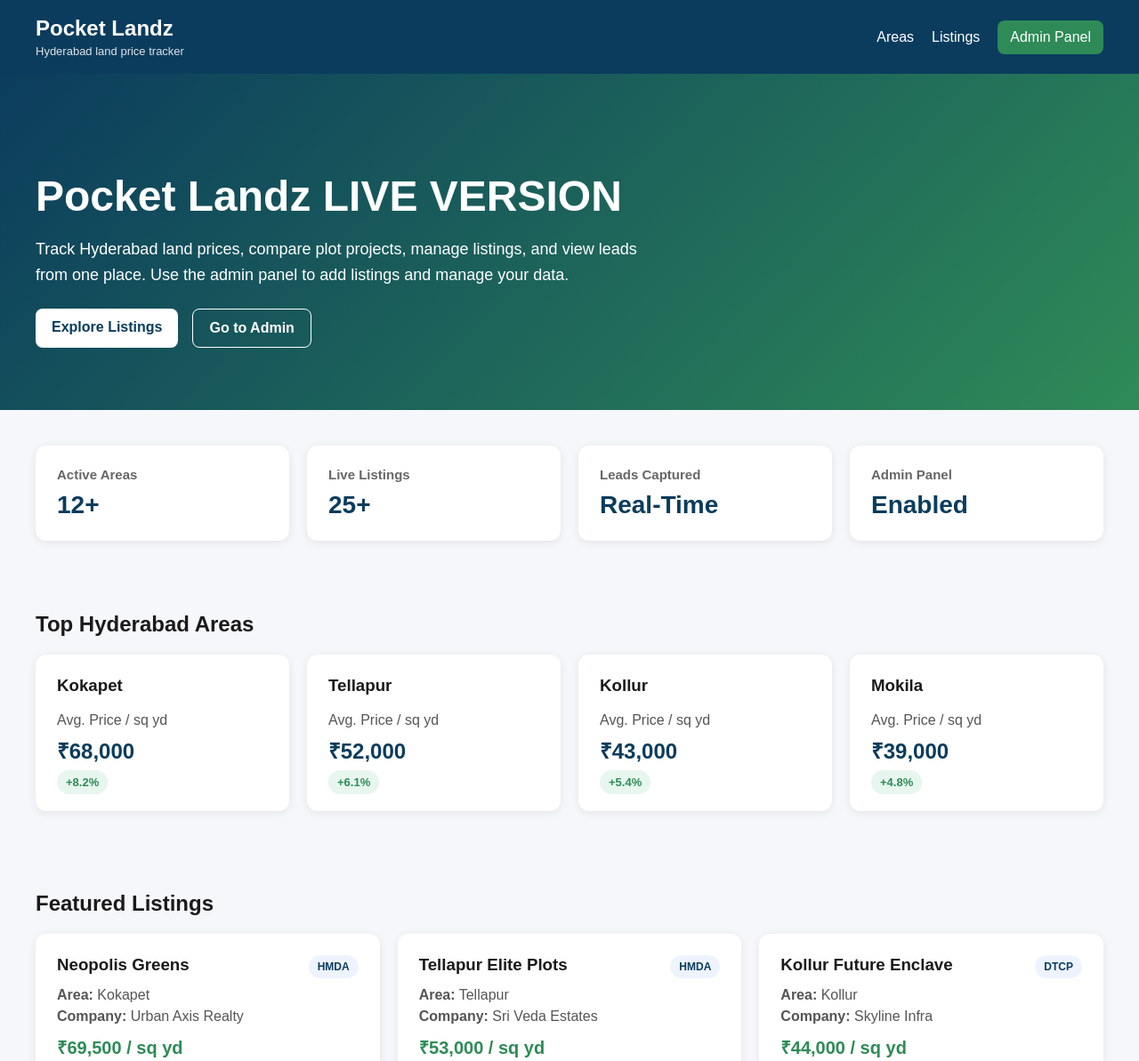
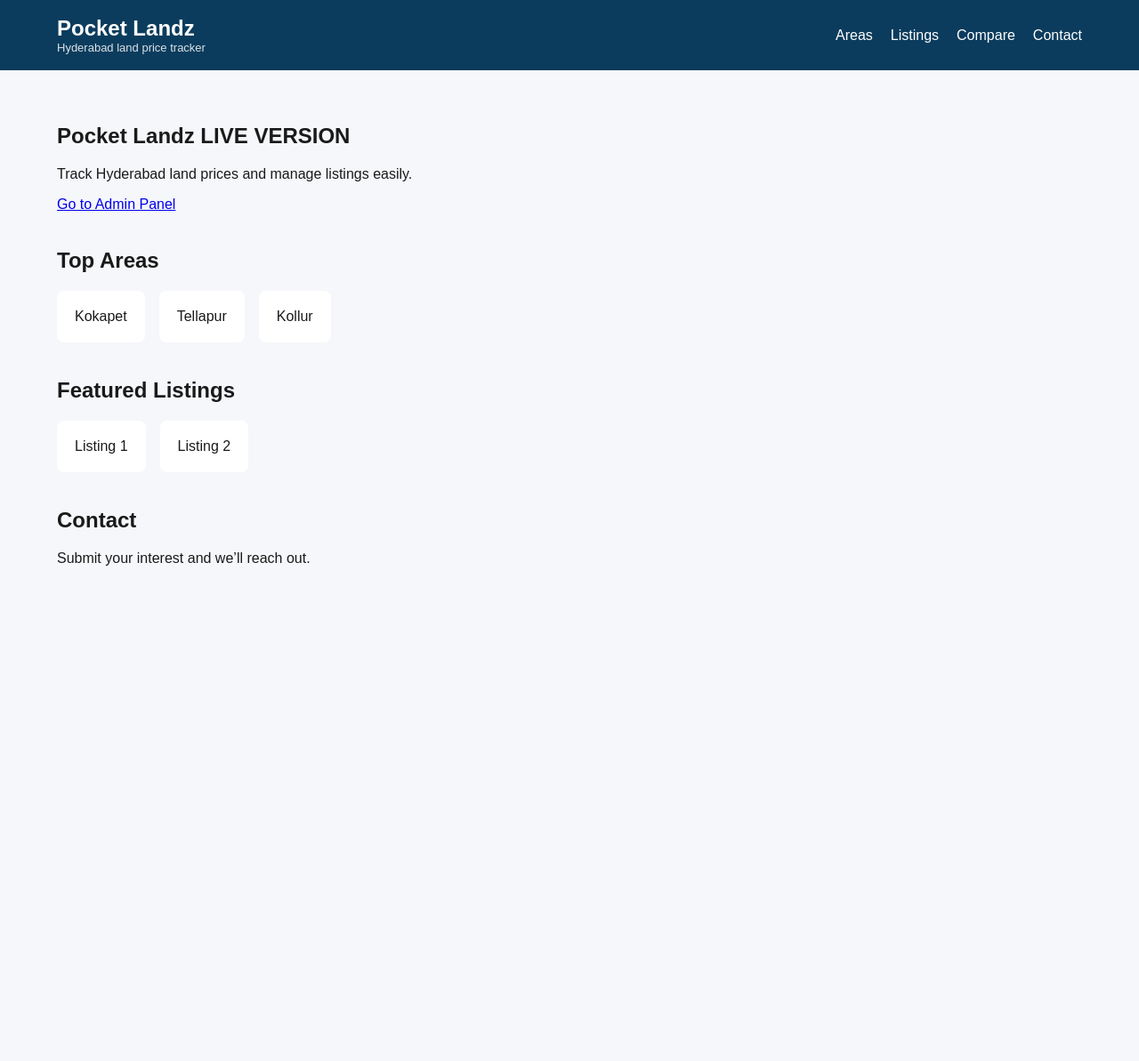
Before and after one commit to vinayreddy06/PocketLandz, a React (Vite) app in the folder frontend/: page / in a window 1280 px wide. Shown: the top 1193 px of the page at 89% size. After the commit the page ends 800 px from the top, so only its background shows below. Built offline with nearby package versions, Linux system fonts and the light colour scheme.

Commit message:
Restore homepage design with header component

```diff
--- a/frontend/src/App.jsx
+++ b/frontend/src/App.jsx
@@ -1,4 +1,5 @@
 import { Routes, Route, Navigate, Link } from "react-router-dom";
+import Header from "./components/Header.jsx";
 import Login from "./pages/admin/Login.jsx";
 import Dashboard from "./pages/admin/Dashboard.jsx";
 import Listings from "./pages/admin/Listings.jsx";
@@ -7,310 +8,42 @@ import Leads from "./pages/admin/Leads.jsx";
 import ProtectedRoute from "./components/admin/ProtectedRoute.jsx";
 
 function HomePage() {
-  const featuredListings = [
-    {
-      id: 1,
-      projectName: "Neopolis Greens",
-      area: "Kokapet",
-      company: "Urban Axis Realty",
-      price: "₹69,500 / sq yd",
-      approval: "HMDA"
-    },
-    {
-      id: 2,
-      projectName: "Tellapur Elite Plots",
-      area: "Tellapur",
-      company: "Sri Veda Estates",
-      price: "₹53,000 / sq yd",
-      approval: "HMDA"
-    },
-    {
-      id: 3,
-      projectName: "Kollur Future Enclave",
-      area: "Kollur",
-      company: "Skyline Infra",
-      price: "₹44,000 / sq yd",
-      approval: "DTCP"
-    }
-  ];
+  return (
+    <div>
+      <Header />
 
-  const topAreas = [
-    { name: "Kokapet", price: "₹68,000", trend: "+8.2%" },
-    { name: "Tellapur", price: "₹52,000", trend: "+6.1%" },
-    { name: "Kollur", price: "₹43,000", trend: "+5.4%" },
-    { name: "Mokila", price: "₹39,000", trend: "+4.8%" }
-  ];
+      <main className="container" style={{ padding: "40px 20px" }}>
+        <section className="hero" style={{ marginBottom: "40px" }}>
+          <h1>Pocket Landz LIVE VERSION</h1>
+          <p>Track Hyderabad land prices and manage listings easily.</p>
+          <Link to="/admin/login">Go to Admin Panel</Link>
+        </section>
 
-  return (
-    <div style={{ fontFamily: "Arial, sans-serif", background: "#f5f7fa", color: "#1a1a1a" }}>
-      <header
-        style={{
-          background: "#0B3C5D",
-          color: "#fff",
-          padding: "18px 40px",
-          display: "flex",
-          justifyContent: "space-between",
-          alignItems: "center"
-        }}
-      >
-        <div>
-          <h2 style={{ margin: 0 }}>Pocket Landz</h2>
-          <p style={{ margin: "4px 0 0", fontSize: "13px", opacity: 0.85 }}>
-            Hyderabad land price tracker
-          </p>
-        </div>
+        <section id="areas" style={{ marginBottom: "40px" }}>
+          <h2>Top Areas</h2>
+          <div style={{ display: "flex", gap: "16px", flexWrap: "wrap" }}>
+            <div style={{ padding: "20px", background: "#fff", borderRadius: "8px" }}>Kokapet</div>
+            <div style={{ padding: "20px", background: "#fff", borderRadius: "8px" }}>Tellapur</div>
+            <div style={{ padding: "20px", background: "#fff", borderRadius: "8px" }}>Kollur</div>
+          </div>
+        </section>
 
-        <nav style={{ display: "flex", gap: "20px", alignItems: "center" }}>
-          <a href="#top-areas" style={{ color: "#fff", textDecoration: "none" }}>Areas</a>
-          <a href="#featured-listings" style={{ color: "#fff", textDecoration: "none" }}>Listings</a>
-          <Link
-            to="/admin/login"
-            style={{
-              background: "#2E8B57",
-              color: "#fff",
-              padding: "10px 14px",
-              borderRadius: "8px",
-              textDecoration: "none"
-            }}
-          >
-            Admin Panel
-          </Link>
-        </nav>
-      </header>
+        <section id="listings" style={{ marginBottom: "40px" }}>
+          <h2>Featured Listings</h2>
+          <div style={{ display: "flex", gap: "16px", flexWrap: "wrap" }}>
+            <div style={{ padding: "20px", background: "#fff", borderRadius: "8px" }}>Listing 1</div>
+            <div style={{ padding: "20px", background: "#fff", borderRadius: "8px" }}>Listing 2</div>
+          </div>
+        </section>
 
-      <section
-        style={{
-          padding: "70px 40px",
-          background: "linear-gradient(135deg, #0B3C5D, #2E8B57)",
-          color: "#fff"
-        }}
-      >
-        <div style={{ maxWidth: "900px" }}>
-          <h1 style={{ fontSize: "48px", marginBottom: "16px" }}>
-            Pocket Landz LIVE VERSION
-          </h1>
-          <p style={{ fontSize: "18px", lineHeight: 1.6, maxWidth: "700px" }}>
-            Track Hyderabad land prices, compare plot projects, manage listings,
-            and view leads from one place. Use the admin panel to add listings
-            and manage your data.
-          </p>
-
-          <div style={{ marginTop: "24px", display: "flex", gap: "16px", flexWrap: "wrap" }}>
-            <a
-              href="#featured-listings"
-              style={{
-                background: "#fff",
-                color: "#0B3C5D",
-                padding: "12px 18px",
-                borderRadius: "8px",
-                textDecoration: "none",
-                fontWeight: "bold"
-              }}
-            >
-              Explore Listings
-            </a>
-
-            <Link
-              to="/admin/login"
-              style={{
-                background: "transparent",
-                border: "1px solid #fff",
-                color: "#fff",
-                padding: "12px 18px",
-                borderRadius: "8px",
-                textDecoration: "none",
-                fontWeight: "bold"
-              }}
-            >
-              Go to Admin
-            </Link>
-          </div>
-        </div>
-      </section>
-
-      <section style={{ padding: "40px" }}>
-        <div
-          style={{
-            display: "grid",
-            gridTemplateColumns: "repeat(auto-fit, minmax(220px, 1fr))",
-            gap: "20px"
-          }}
-        >
-          <div style={statCardStyle}>
-            <h3 style={statTitleStyle}>Active Areas</h3>
-            <p style={statValueStyle}>12+</p>
-          </div>
-          <div style={statCardStyle}>
-            <h3 style={statTitleStyle}>Live Listings</h3>
-            <p style={statValueStyle}>25+</p>
-          </div>
-          <div style={statCardStyle}>
-            <h3 style={statTitleStyle}>Leads Captured</h3>
-            <p style={statValueStyle}>Real-Time</p>
-          </div>
-          <div style={statCardStyle}>
-            <h3 style={statTitleStyle}>Admin Panel</h3>
-            <p style={statValueStyle}>Enabled</p>
-          </div>
-        </div>
-      </section>
-
-      <section id="top-areas" style={{ padding: "20px 40px 50px" }}>
-        <h2 style={{ marginBottom: "20px" }}>Top Hyderabad Areas</h2>
-
-        <div
-          style={{
-            display: "grid",
-            gridTemplateColumns: "repeat(auto-fit, minmax(220px, 1fr))",
-            gap: "20px"
-          }}
-        >
-          {topAreas.map((area) => (
-            <div key={area.name} style={cardStyle}>
-              <h3 style={{ marginTop: 0 }}>{area.name}</h3>
-              <p style={{ margin: "8px 0", color: "#555" }}>Avg. Price / sq yd</p>
-              <h2 style={{ margin: "0 0 10px", color: "#0B3C5D" }}>{area.price}</h2>
-              <span
-                style={{
-                  background: "#e7f6ee",
-                  color: "#2E8B57",
-                  padding: "6px 10px",
-                  borderRadius: "999px",
-                  fontSize: "13px",
-                  fontWeight: "bold"
-                }}
-              >
-                {area.trend}
-              </span>
-            </div>
-          ))}
-        </div>
-      </section>
-
-      <section id="featured-listings" style={{ padding: "20px 40px 60px" }}>
-        <h2 style={{ marginBottom: "20px" }}>Featured Listings</h2>
-
-        <div
-          style={{
-            display: "grid",
-            gridTemplateColumns: "repeat(auto-fit, minmax(280px, 1fr))",
-            gap: "20px"
-          }}
-        >
-          {featuredListings.map((item) => (
-            <div key={item.id} style={cardStyle}>
-              <div style={{ display: "flex", justifyContent: "space-between", alignItems: "start" }}>
-                <h3 style={{ marginTop: 0, marginBottom: "8px" }}>{item.projectName}</h3>
-                <span
-                  style={{
-                    background: "#eef4ff",
-                    color: "#0B3C5D",
-                    padding: "6px 10px",
-                    borderRadius: "999px",
-                    fontSize: "12px",
-                    fontWeight: "bold"
-                  }}
-                >
-                  {item.approval}
-                </span>
-              </div>
-
-              <p style={{ margin: "6px 0", color: "#555" }}>
-                <strong>Area:</strong> {item.area}
-              </p>
-              <p style={{ margin: "6px 0", color: "#555" }}>
-                <strong>Company:</strong> {item.company}
-              </p>
-              <p style={{ margin: "12px 0 0", fontSize: "20px", fontWeight: "bold", color: "#2E8B57" }}>
-                {item.price}
-              </p>
-            </div>
-          ))}
-        </div>
-      </section>
-
-      <section style={{ padding: "20px 40px 60px" }}>
-        <div
-          style={{
-            background: "#fff",
-            borderRadius: "12px",
-            padding: "30px",
-            boxShadow: "0 2px 10px rgba(0,0,0,0.08)"
-          }}
-        >
-          <h2 style={{ marginTop: 0 }}>Admin Access</h2>
-          <p style={{ color: "#555", lineHeight: 1.6 }}>
-            Manage listings, add new projects, and track leads from the admin panel.
-            Your admin routes are live and working.
-          </p>
-
-          <div style={{ display: "flex", gap: "12px", flexWrap: "wrap", marginTop: "20px" }}>
-            <Link to="/admin/login" style={buttonPrimaryStyle}>Admin Login</Link>
-            <Link to="/admin/dashboard" style={buttonSecondaryStyle}>Dashboard</Link>
-            <Link to="/admin/listings" style={buttonSecondaryStyle}>Listings</Link>
-            <Link to="/admin/leads" style={buttonSecondaryStyle}>Leads</Link>
-          </div>
-        </div>
-      </section>
-
-      <footer
-        style={{
-          background: "#0B3C5D",
-          color: "#fff",
-          padding: "24px 40px",
-          textAlign: "center"
-        }}
-      >
-        <p style={{ margin: 0 }}>© 2026 Pocket Landz. All rights reserved.</p>
-      </footer>
+        <section id="contact">
+          <h2>Contact</h2>
+          <p>Submit your interest and we’ll reach out.</p>
+        </section>
+      </main>
     </div>
   );
 }
-
-const statCardStyle = {
-  background: "#fff",
-  padding: "24px",
-  borderRadius: "12px",
-  boxShadow: "0 2px 10px rgba(0,0,0,0.08)"
-};
-
-const statTitleStyle = {
-  margin: "0 0 10px",
-  color: "#666",
-  fontSize: "15px"
-};
-
-const statValueStyle = {
-  margin: 0,
-  fontSize: "28px",
-  fontWeight: "bold",
-  color: "#0B3C5D"
-};
-
-const cardStyle = {
-  background: "#fff",
-  padding: "24px",
-  borderRadius: "12px",
-  boxShadow: "0 2px 10px rgba(0,0,0,0.08)"
-};
-
-const buttonPrimaryStyle = {
-  background: "#2E8B57",
-  color: "#fff",
-  padding: "12px 16px",
-  borderRadius: "8px",
-  textDecoration: "none",
-  fontWeight: "bold"
-};
-
-const buttonSecondaryStyle = {
-  background: "#eef4ff",
-  color: "#0B3C5D",
-  padding: "12px 16px",
-  borderRadius: "8px",
-  textDecoration: "none",
-  fontWeight: "bold"
-};
 
 export default function App() {
   return (
--- a/frontend/src/index.css
+++ b/frontend/src/index.css
@@ -1,5 +1,44 @@
 body {
   margin: 0;
   font-family: Arial, sans-serif;
-  background-color: #f5f7fa;
+  background: #f5f7fa;
+  color: #1a1a1a;
 }
+
+.topbar {
+  background: #0b3c5d;
+  color: white;
+  padding: 18px 0;
+}
+
+.container {
+  width: 90%;
+  max-width: 1200px;
+  margin: 0 auto;
+}
+
+.topbar-inner {
+  display: flex;
+  justify-content: space-between;
+  align-items: center;
+}
+
+.brand {
+  font-size: 24px;
+  font-weight: bold;
+}
+
+.brand-subtitle {
+  font-size: 13px;
+  opacity: 0.85;
+}
+
+.nav-links {
+  display: flex;
+  gap: 20px;
+}
+
+.nav-links a {
+  color: white;
+  text-decoration: none;
+}
```
Also changed, not shown: frontend/src/components/Header.jsx (line endings or trailing spaces).
